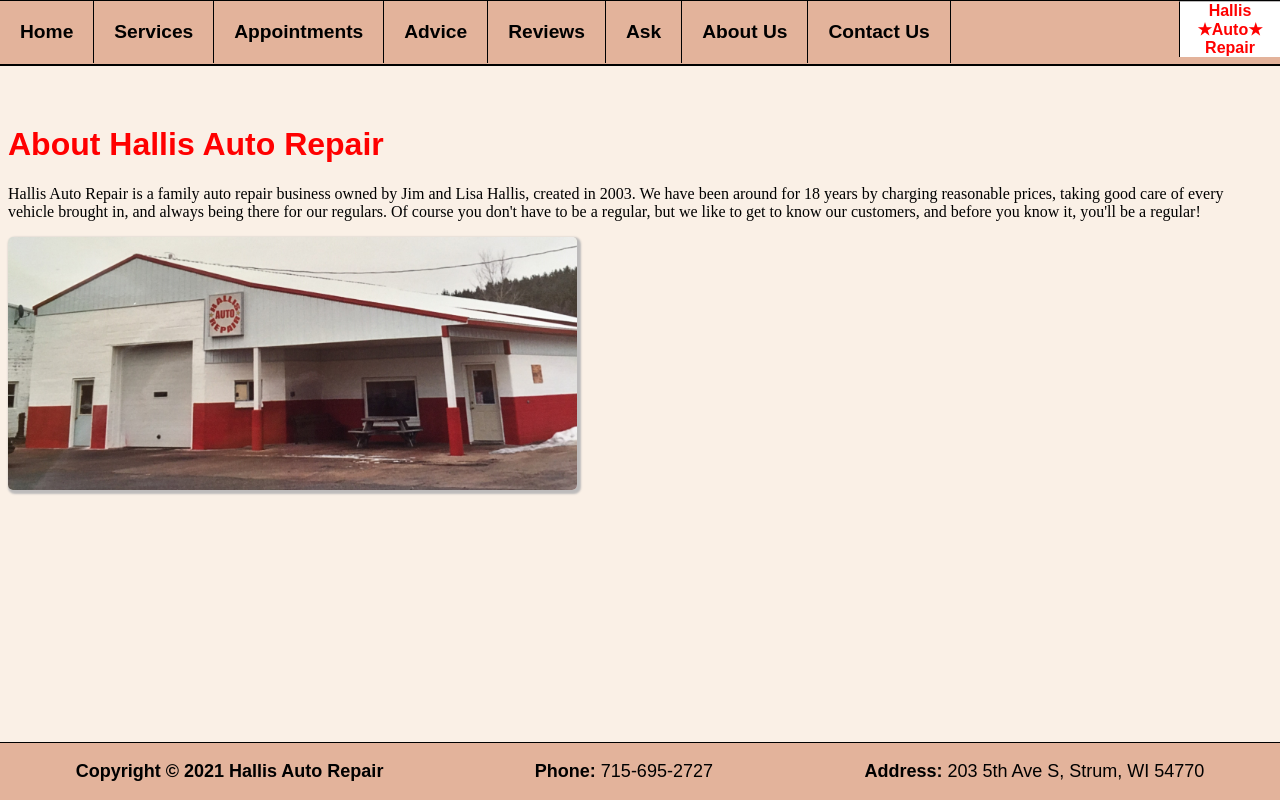
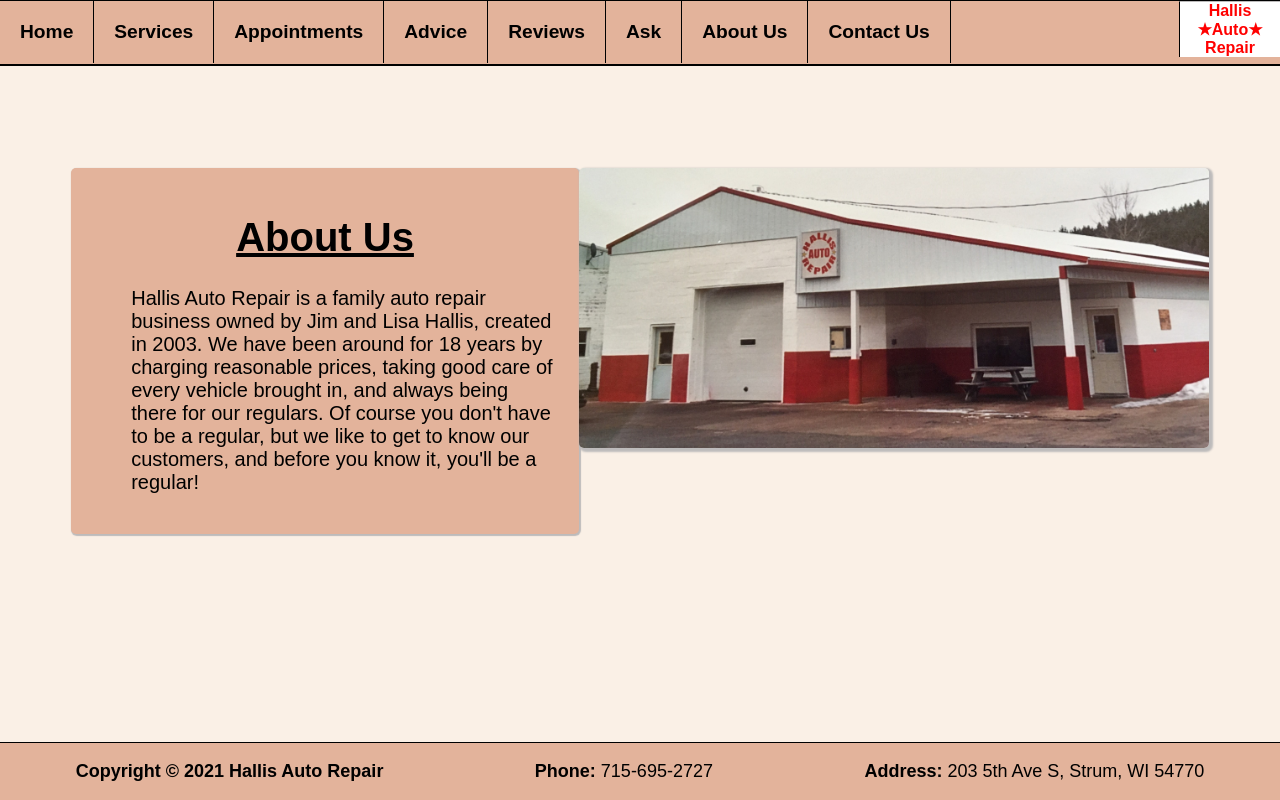
Before and after one commit to milesHerrick/web-systems, a PHP site: page /about.html in a window 1280 px wide. Run offline with PHP 8.4, Linux system fonts and the light colour scheme.

Commit message:
About Us Revamp

```diff
--- a/about.css
+++ b/about.css
@@ -1,25 +1,54 @@
-
-li a:hover{
-    background-color: rgb(189, 187, 187);
+.flexbox{
+    height: 100%;
+    display: flex;
+    flex-direction: column;
+    align-items: center;
+    justify-content: center;
 }
 
-img{
-    /*width: 1500px;*/
+.container{
+    display: flex;
+    flex-direction: row;
+    align-items: flex-start;
+    justify-content: space-around;
+    width: 90%;
+    margin-top: 10em;
+}
+
+.textcontainer {
+    display: flex;
+    flex-direction: column;
+    width: 51%;
+    justify-content: space-between;
+}
+
+.textbox {
+    background-color: #e3b39b;
+    height: 20%;
+    border-radius: 5px;
+    box-shadow: 1px 1px 1px 1px rgb(189, 187, 187);
+    padding: 1em;
+    font-size: 1.25em;
+    margin-bottom: 2em;
+}
+
+h1 {
+    text-align: center;
+}
+
+p {
+    text-align: center;
+}
+
+img {
     width: 100%;
-    max-height: 100%;
+}
 
+.image {
+    width: 45em;
+    align-items: center;
 }
-.container{
-    width: 45%;
+
+ul{
+    list-style-type: none;
 }
-.content{
-    margin-top: 10%;
-}
-h1{
-    font-family: Arial, Helvetica, sans-serif;
-    color: red;
-}
-.description{
-    font-family: 'Times New Roman', Times, serif;
-    color: black;
-}
--- a/about.html
+++ b/about.html
@@ -42,17 +42,23 @@
         </ul>
     </div>
 
-    <div class="content">
-        <h1>About Hallis Auto Repair</h1>
-        <p class="description">Hallis Auto Repair is a family auto repair business owned by Jim and Lisa Hallis, created in 2003. We have been around for 18 years
-            by charging reasonable prices, taking good care of every vehicle brought in, and always being there for
-            our regulars. Of course you don't have to be a regular, but we like to get to know our customers, and before you know
-            it, you'll be a regular!
-        </p>
-    </div>
-
-    <div class="container">
-        <img src="images/oldshop.jpg" alt="Picture of the old location of Hallis Auto Repair">
+    <div class="flexbox">
+        <div class="container">
+            <div class="textcontainer">
+                <div class="textbox">
+                    <h1><u><b>About Us</b></u></h1>
+                    <ul>
+                        <li>Hallis Auto Repair is a family auto repair business owned by Jim and Lisa Hallis, created in 2003. We have been around for 18 years
+                            by charging reasonable prices, taking good care of every vehicle brought in, and always being there for
+                            our regulars. Of course you don't have to be a regular, but we like to get to know our customers, and before you know
+                            it, you'll be a regular!</li>
+                    </ul>
+                </div>
+            </div>
+            <div class="image">
+                <img src="images/oldshop.jpg" alt="Daisy the Shop Dog">
+            </div>
+        </div>
     </div>
     <div class="footer">
         <p><b>Copyright &copy; 2021 Hallis Auto Repair</b></p>
```
